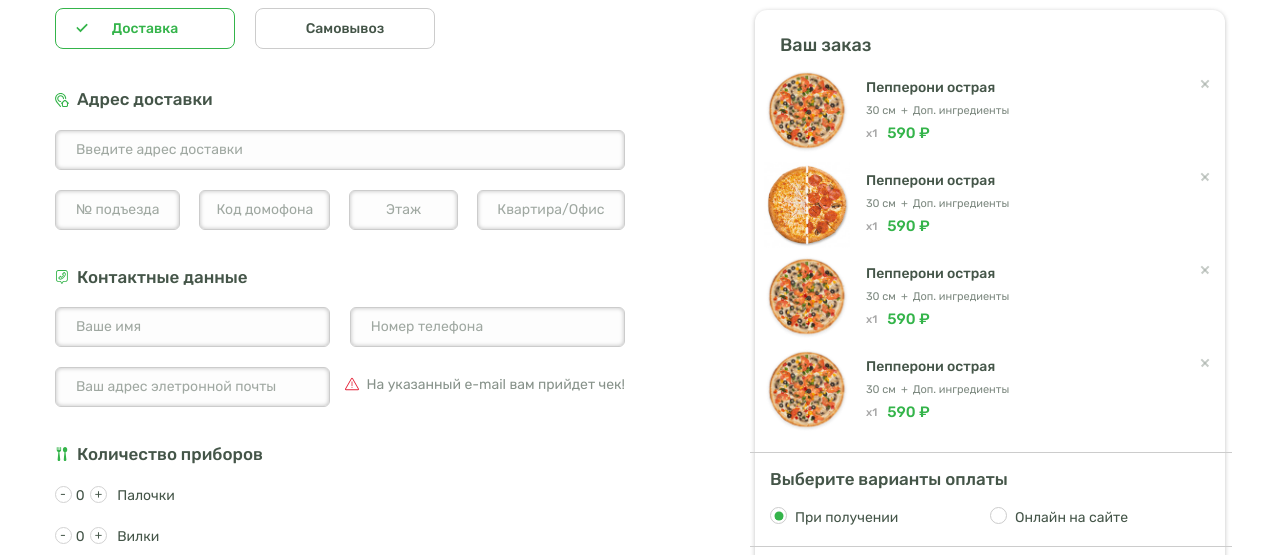
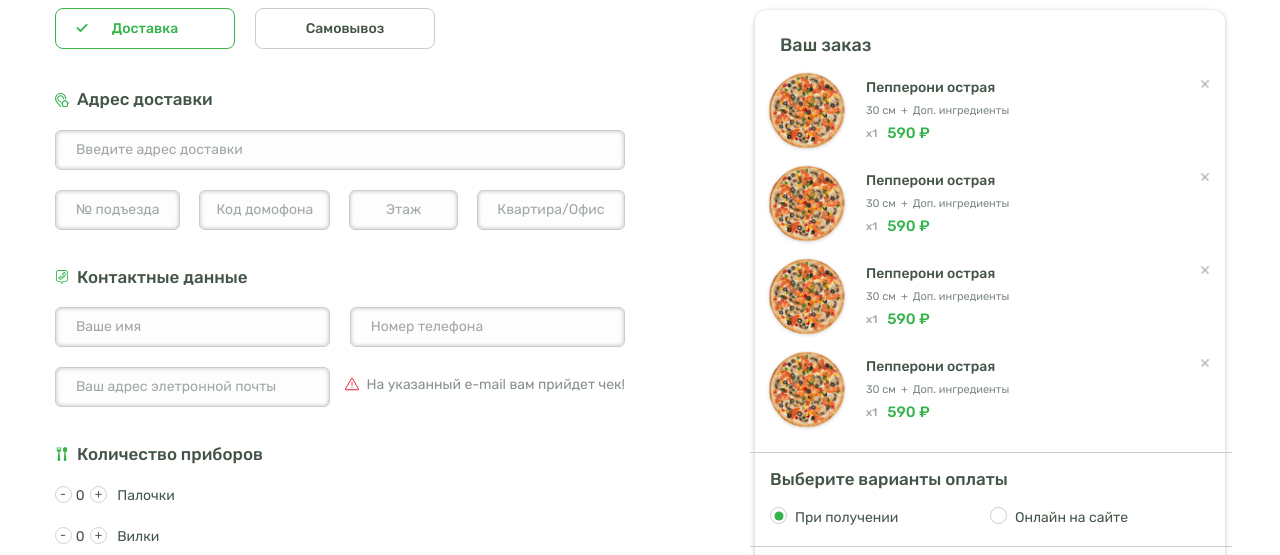
Before and after one commit to JuliaFilippova/-pizza-helentano, a plain HTML site: page page-form.html in a window 1280 px wide. Shown: the part 245-800 px from the top of the page. Drawn offline with Linux system fonts and the light colour scheme; files whose address does not match are found by name.

Commit message:
Update page-form.html

```diff
--- a/page-form.html
+++ b/page-form.html
@@ -375,8 +375,7 @@
                                     <li class="selected-item">
                                         <!-- картинка продукта -->
                                         <div class="selected-item__img">
-                                            <img src="file:///D:/%D0%97%D0%B0%D0%BA%D0%B0%D0%B7%D1%8B/pizza-helentano/img/test1.jpg"
-                                                alt="">
+                                            <img src="img/Ellipse1-min.png" alt="">
                                         </div>
                                         <div class="selected-item__info">
                                             <!-- название продукта -->
```
